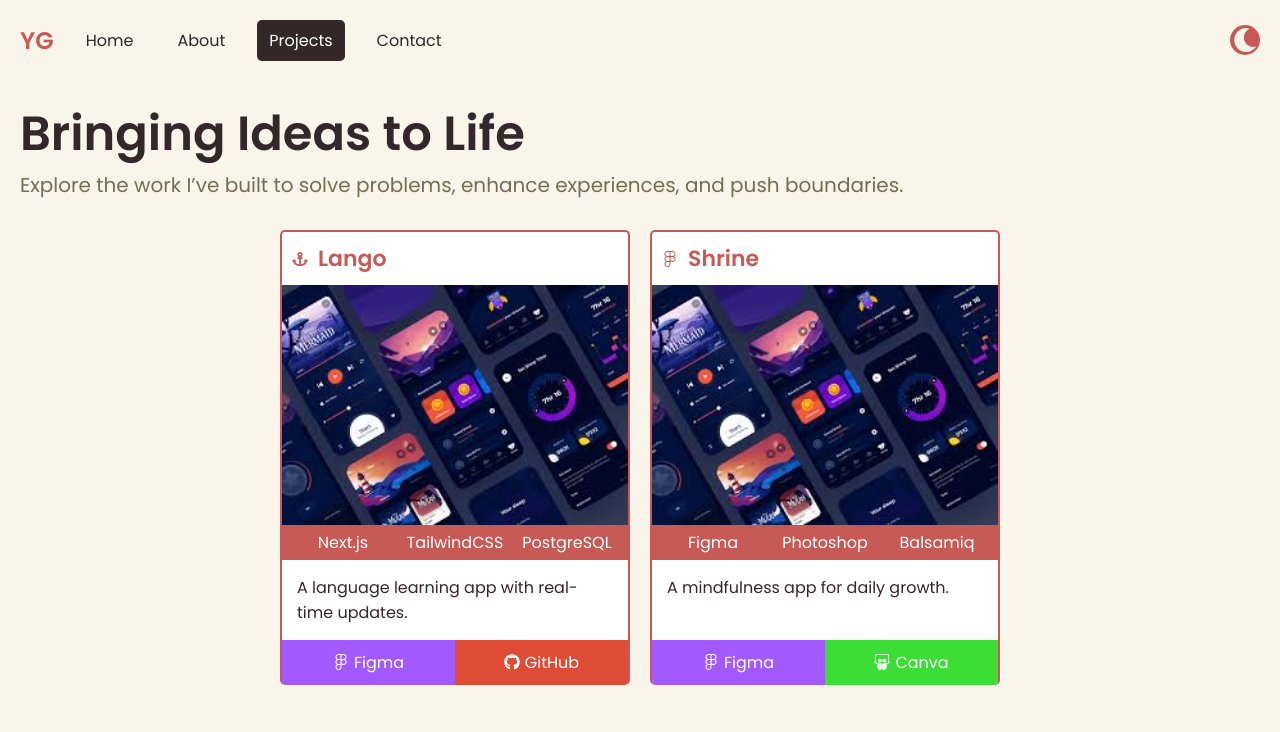
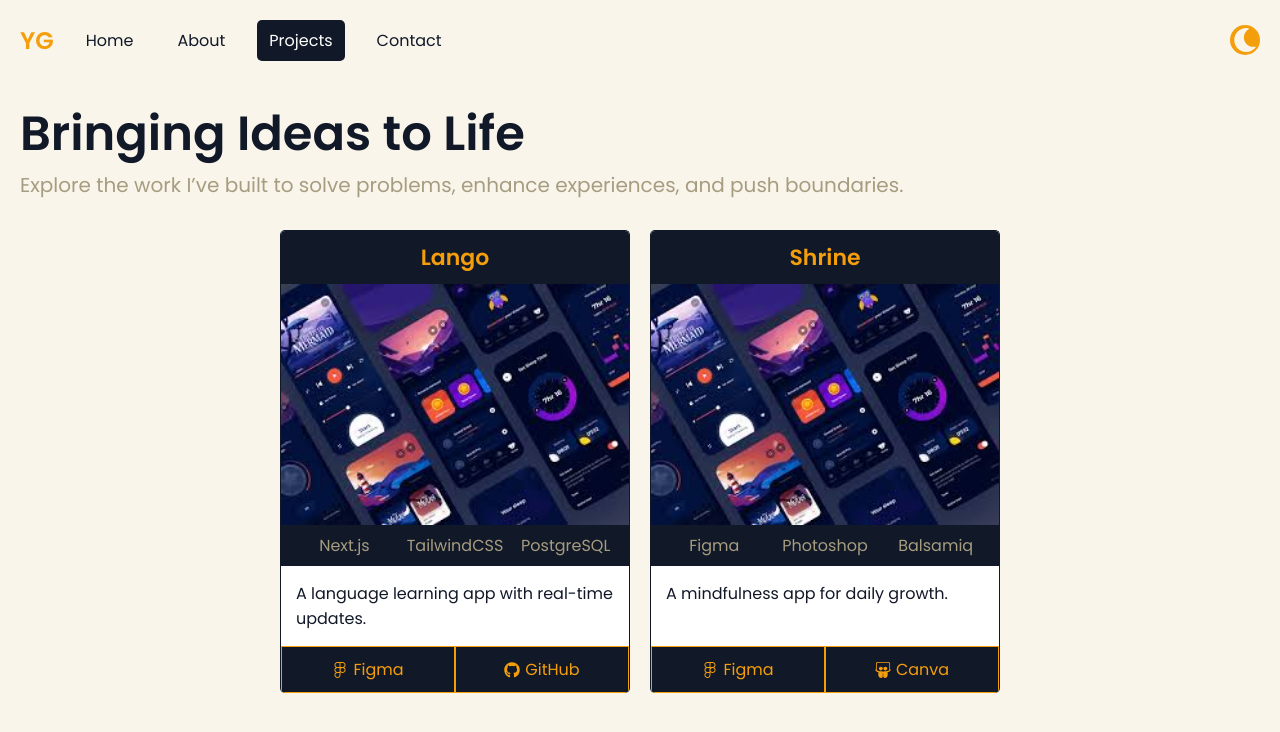
Before and after one commit to yahavgal/Portfolio, a React (Create React App) app: page /projects in a window 1280 px wide. Shown: the top 732 px of the page. Built offline with nearby package versions, Linux system fonts and the light colour scheme.

Commit message:
Improved styling for accessiblity

```diff
--- /dev/null
+++ b/src/custom-swiper.css
@@ -0,0 +1,5 @@
+@import 'swiper/css';
+
+.swiper {
+  position: static !important;
+}
--- a/src/pages/Projects.js
+++ b/src/pages/Projects.js
@@ -3,15 +3,17 @@ import styled from 'styled-components';
 import { FaGithub, FaFigma, FaArrowLeft, FaSlideshare, FaAnchor, FaQuestionCircle, FaLightbulb } from 'react-icons/fa';
 import { Swiper, SwiperSlide } from 'swiper/react';
 import { Pagination, Navigation } from 'swiper/modules'; // Import modules from 'swiper/modules'
-import 'swiper/css';
 import 'swiper/css/pagination';
 import 'swiper/css/navigation';
+import 'swiper/css';
+import '../custom-swiper.css';
 
 
 // Styled Components for Projects Section
 const ProjectsContainer = styled.section`
   background-color: ${(props) => props.theme.background};
   padding: 18px 20px;
+  padding-bottom: 0;
 `;
 
 const Headline = styled.h1`
@@ -37,7 +39,7 @@ const ProjectCard = styled.div`
   flex: 1 1 300px;
   max-width: 350px;
   background-color: ${(props) => props.theme.contrast};
-  border: 2px solid ${(props) => props.theme.accent};
+  border: 1px solid ${(props) => props.theme.textPrimary};
   border-bottom: none;
   border-radius: 5px;
   overflow: hidden;
@@ -49,13 +51,14 @@ const ProjectCard = styled.div`
 const ProjectHeader = styled.div`
   display: flex;
   align-items: center;
+  justify-content: center;
   padding: 10px;
   color: ${(props) => props.theme.accent};
+  background-color: ${(props) => props.theme.headerPrimary};
 `;
 
 const ProjectTitle = styled.h2`
   margin: 0;
-  margin-left: 10px;
   font-size: 22px;
 `;
 
@@ -67,9 +70,9 @@ const ProjectImage = styled.img`
 const TechStack = styled.div`
   display: flex;
   justify-content: space-around;
-  padding: 5px;
-  background-color: ${(props) => props.theme.accent};
-  color: ${(props) => props.theme.contrast};
+  padding: 8px;
+  background-color:  ${(props) => props.theme.headerPrimary};
+  color: ${(props) => props.theme.textSecondary};
 
   span {
     flex: 1;
@@ -80,6 +83,7 @@ const TechStack = styled.div`
 const ProjectDescription = styled.p`
   padding: 15px;
   color: ${(props) => props.theme.textPrimary};
+  background-color: ${(props) => props.theme.contrast};
   flex-grow: 1;
 `;
 
@@ -93,20 +97,12 @@ const LinkButton = styled.a`
   justify-content: center;
   align-items: center;
   padding: 10px;
-  color: ${(props) => props.theme.contrast};
+  color: ${(props) => props.theme.accent};
+  border: 1px solid  ${(props) => props.theme.accent};
   text-decoration: none;
   flex: 1;
   transition: background 0.3s;
-
-  background-color: ${(props) =>
-    props.platform === 'figma'
-      ? '#A259FF'
-      : props.platform === 'github'
-      ? '#DE4C36'
-      : props.platform === 'canva'
-      ? '#3CDE36'
-      : 'transparent'};
-
+  background-color: ${(props) => props.theme.headerPrimary};
   svg {
     margin-right: 5px;
   }
@@ -118,12 +114,12 @@ const LinkButton = styled.a`
 
 const ExpandedProject = styled.div`
   background-color: ${(props) => props.theme.contrast};
-  border: 2px solid ${(props) => props.theme.accent};
+  border: 2px solid  ${(props) => props.theme.headerPrimary};
   border-radius: 5px;
 `;
 
 const ExpandedHeader = styled.div`
-  background-color: ${(props) => props.theme.accent};
+  background-color:  ${(props) => props.theme.headerPrimary};
   padding: 10px 20px;
   display: flex;
   justify-content: space-between;
@@ -134,7 +130,7 @@ const ExpandedHeader = styled.div`
 const BackButton = styled.button`
   background: none;
   border: none;
-  color: ${(props) => props.theme.contrast};
+  color: ${(props) => props.theme.accent};
   cursor: pointer;
   display: flex;
   align-items: center;
@@ -186,7 +182,7 @@ const ProjectName = styled.h2`
 
 const DescriptionLabel = styled.p`
   font-weight: bold;
-  color: ${(props) => props.theme.accent};
+  color: ${(props) => props.theme.textPrimary};
   font-size: 18px;
   margin-top: 20px;
 `;
@@ -230,7 +226,7 @@ const SectionText = styled.span`
 const SectionContainer = styled.div`
   display: flex;
   gap: 20px;
-  background-color: ${(props) => props.theme.accent};
+  background-color: ${(props) => props.theme.background};
   border-radius: 5px;
   border: 1px solid ${(props) => props.theme.textPrimary};
   padding: 15px;
@@ -239,7 +235,7 @@ const SectionContainer = styled.div`
 
 const FeaturesLabel = styled.p`
   font-weight: bold;
-  color: ${(props) => props.theme.accent};
+  color: ${(props) => props.theme.textPrimary};
   font-size: 18px;
   margin-top: 20px;
 `;
@@ -261,18 +257,10 @@ const CircleLinkButton = styled.a`
   justify-content: center;
   width: 40px;
   height: 40px;
-  color: ${(props) => props.theme.contrast};
+  color: ${(props) => props.theme.accent};
   text-decoration: none;
-  border: 1px solid ${(props) => props.theme.textPrimary};
-  border-radius: 50%;
-  background-color: ${(props) =>
-    props.platform === 'figma'
-      ? '#A259FF'
-      : props.platform === 'github'
-      ? '#DE4C36'
-      : props.platform === 'canva'
-      ? '#3CDE36'
-      : 'transparent'};
+  border: 1px solid ${(props) => props.theme.accent};
+  border-radius: 8px;
   transition: transform 0.3s;
   margin-left: 10px;
 
@@ -300,6 +288,86 @@ const Dot = styled.div`
   transition: background-color 0.3s;
 `;
 
+const ChallengesLabel = styled.p`
+  font-weight: bold;
+  color: ${(props) => props.theme.textPrimary};
+  font-size: 18px;
+  margin-bottom: 20px;
+`;
+
+const ChallengesContainer = styled.div`
+  display: flex;
+  flex-direction: row;
+  gap: 15px;
+  margin-top: 20px;
+`;
+
+const ChallengeCard = styled.div`
+  border: 1px solid ${(props) => props.theme.textPrimary};
+  background-color: ${(props) => props.theme.background};
+  border-radius: 5px;
+  overflow: hidden;
+`;
+
+const ChallengeHeader = styled.div`
+  display: flex;
+  align-items: center;
+  background-color: ${(props) => props.theme.textPrimary};
+  padding: 10px;
+  color: ${(props) => props.theme.contrast};
+`;
+
+const ChallengeIcon = styled.div`
+  font-size: 1.5rem;
+  margin-right: 10px;
+`;
+
+const ChallengeTitle = styled.h3`
+  margin: 0;
+  font-size: 1.2rem;
+`;
+
+const ChallengeContent = styled.div`
+  background-color: ${(props) => props.theme.background};
+  color: ${(props) => props.theme.textPrimary};
+  padding: 15px;
+  font-size: 0.9rem;
+`;
+
+const ResultsContainer = styled.div`
+
+  display: flex;
+  gap: 15px;
+  flex-wrap: wrap;
+`;
+
+const ResultCard = styled.div`
+  flex: 1 1 150px;
+  background-color: ${(props) => props.theme.headerPrimary};
+  border: 1px solid ${(props) => props.theme.textSecondary};
+  border-radius: 5px;
+  padding: 20px;
+  text-align: center;
+`;
+
+const ResultIcon = styled.div`
+  font-size: 2rem;
+  margin-bottom: 10px;
+  color: ${(props) => props.theme.accent};
+`;
+
+const ResultTitle = styled.h3`
+  font-size: 1.1rem;
+  color: ${(props) => props.theme.accent};
+  margin-bottom: 5px;
+`;
+
+const ResultContent = styled.p`
+  font-size: 0.9rem;
+  color: ${(props) => props.theme.contrast};
+`;
+
+
 const projectData = [
   {
     name: 'Lango',
@@ -314,6 +382,34 @@ const projectData = [
       'Gamification: Points, levels, and rewards to keep users motivated.',
       'Community Engagement: Discussion boards and live language practice with peers.',
       'Cross-platform: React and Node.js-powered web and mobile app.',
+    ],
+    challenges: [
+      {
+        type: 'challenge',
+        icon: <FaQuestionCircle />,
+        title: 'Balancing Simplicity with Functionality',
+        content:
+          'Creating a UI that is both intuitive for beginners and functional for advanced learners was a major challenge. Resolved this by conducting user testing and iterating on feedback to enhance usability.',
+      },
+      {
+        type: 'learning',
+        icon: <FaLightbulb />,
+        title: 'Real-time Data Challenges',
+        content:
+          'Encountered challenges with implementing real-time updates across various devices. Learned to optimize API performance and ensure consistent user experiences.',
+      },
+    ],
+    results: [
+      {
+        icon: <FaAnchor />,
+        title: 'User Growth',
+        content: 'Achieved a 200% increase in active users within the first quarter of release.',
+      },
+      {
+        icon: <FaGithub />,
+        title: 'Retention Rate',
+        content: 'Improved user retention by 40% through personalized learning paths.',
+      },
     ],
     figmaLink: 'https://figma.com',
     githubLink: 'https://github.com',
@@ -337,12 +433,43 @@ const projectData = [
       'Progress Tracking: Detailed logs and visual tracking of users’ mindfulness habits and improvements over time.',
       'Cross-platform: Planned development using React Native for both iOS and Android platforms.',
     ],
+    challenges: [
+      {
+        type: 'challenge',
+        icon: <FaQuestionCircle />,
+        title: 'Designing the User Experience',
+        content:
+          'Faced challenges in creating an intuitive user journey that didn’t overwhelm new users while still providing depth for advanced users. Learned how to balance simplicity with functionality.',
+      },
+      {
+        type: 'learning',
+        icon: <FaLightbulb />,
+        title: 'Startup Partnership Issues',
+        content:
+          'The project faced difficulties due to lack of commitment from my partner, ultimately leading to a decision to part ways. However, the design phase provided invaluable insights into managing a startup environment and navigating early-stage development challenges.',
+      },
+    ],
+    results: [
+      {
+        icon: <FaFigma />,
+        title: 'Prototype Completion',
+        content: 'Delivered a fully functional Figma prototype with high-fidelity designs and user flows. The prototype showcased interactive elements, custom user journeys, and an integrated habit tracker.',
+      },
+      {
+        icon: <FaSlideshare />,
+        title: 'Key Takeaways',
+        content: 'Gained significant experience in product design, wireframing, and managing a startup project, even though it didn’t reach full development.',
+      },
+    ],
     figmaLink: 'https://figma.com',
     githubLink: null,
-    canvaLink: 'https://www.canva.com/design/DAGYgmcPfAI/VcF52ta3kBPgxeWnYSBpkg/edit?utm_content=DAGYgmcPfAI&utm_campaign=designshare&utm_medium=link2&utm_source=sharebutton',
+    canvaLink:
+      'https://www.canva.com/design/DAGYgmcPfAI/VcF52ta3kBPgxeWnYSBpkg/edit?utm_content=DAGYgmcPfAI&utm_campaign=designshare&utm_medium=link2&utm_source=sharebutton',
     icon: <FaFigma />,
   },
 ];
+
+
 
 const Projects = () => {
   const [selectedProject, setSelectedProject] = useState(null);
@@ -369,7 +496,6 @@ const Projects = () => {
             {projectData.map((project) => (
               <ProjectCard key={project.name} onClick={() => handleCardClick(project.name)}>
                 <ProjectHeader>
-                  {project.icon}
                   <ProjectTitle>{project.name}</ProjectTitle>
                 </ProjectHeader>
                 <ProjectImage src={project.image} alt={`${project.name} Preview`} />
@@ -420,15 +546,8 @@ const Projects = () => {
         <ExpandedProject>
           <ExpandedHeader>
             <BackButton onClick={handleBackClick}>
-              <FaArrowLeft /> Back
+              <FaArrowLeft /> {selectedProjectData.name}
             </BackButton>
-          </ExpandedHeader>
-          <ExpandedContent>
-            <HeaderContent>
-              <ProjectDetails>
-                <ProjectIcon>{selectedProjectData.icon}</ProjectIcon>
-                <ProjectName>{selectedProjectData.name}</ProjectName>
-              </ProjectDetails>
               <LinksContainer>
                 {selectedProjectData?.figmaLink && (
                   <CircleLinkButton
@@ -461,6 +580,10 @@ const Projects = () => {
                   </CircleLinkButton>
                 )}
               </LinksContainer>
+          </ExpandedHeader>
+          <ExpandedContent>
+            <HeaderContent>
+
             </HeaderContent>
             <Swiper
               modules={[Pagination]}
@@ -497,7 +620,28 @@ const Projects = () => {
               </FeaturesList>
             </SwiperSlide>
             <SwiperSlide>
-
+            <FeaturesLabel>Challenges and Learnings</FeaturesLabel>
+            <ChallengesContainer>
+              {selectedProjectData.challenges.map((challenge, index) => (
+                <ChallengeCard key={index}>
+                  <ChallengeHeader>
+                    <ChallengeIcon>{challenge.icon}</ChallengeIcon>
+                    <ChallengeTitle>{challenge.title}</ChallengeTitle>
+                  </ChallengeHeader>
+                  <ChallengeContent>{challenge.content}</ChallengeContent>
+                </ChallengeCard>
+              ))}
+            </ChallengesContainer>
+            <FeaturesLabel>Results</FeaturesLabel>
+                <ResultsContainer>
+                  {selectedProjectData.results.map((result, index) => (
+                    <ResultCard key={index}>
+                      <ResultIcon>{result.icon}</ResultIcon>
+                      <ResultTitle>{result.title}</ResultTitle>
+                      <ResultContent>{result.content}</ResultContent>
+                    </ResultCard>
+                  ))}
+                </ResultsContainer>
             </SwiperSlide>
             </Swiper>
           </ExpandedContent>
--- a/src/themes.js
+++ b/src/themes.js
@@ -2,17 +2,18 @@
 export const lightTheme = {
   // A pastel and warm color palette
   background: '#F9F5EB', // Very light beige for a soft background
-  textPrimary: '#33272A', // Dark brown for primary text
-  textSecondary: '#756D54', // Olive green for secondary text
-  accent: '#C75A55', // Warm burgundy for buttons and highlights
+  textPrimary: '#111827', // Dark brown for primary text
+  headerPrimary: '#111827', // Slightly brighter for headers and active states
+  textSecondary: '#a69d80', // Olive green for secondary text
+  accent: '#F59E0B', // Warm burgundy for buttons and highlights
   contrast: '#FFFFFF', // White for contrast where needed
 };
 
 export const darkTheme = {
-  // A cool, deep, and modern color palette
   background: '#1A232E', // Deep blue-grey for a dark, professional look
-  textPrimary: '#D7E3F1', // Light blue for primary text
-  textSecondary: '#90A0B7', // Muted blue for secondary text
-  accent: '#4392F1', // Bright blue for interactive elements
+  textPrimary: '#8FA1B3', // Softer blue-grey for primary text
+  headerPrimary: '#111827', // Dark brown for headers and active states
+  textSecondary: '#6D7D8D', // Muted grey for secondary text
+  accent: '#44e5C7', // Muted bright blue for interactive elements
   contrast: '#2C3E50', // Darker grey-blue for contrast on background
 };
```
Also changed, not shown: src/App.css (line endings or trailing spaces).
